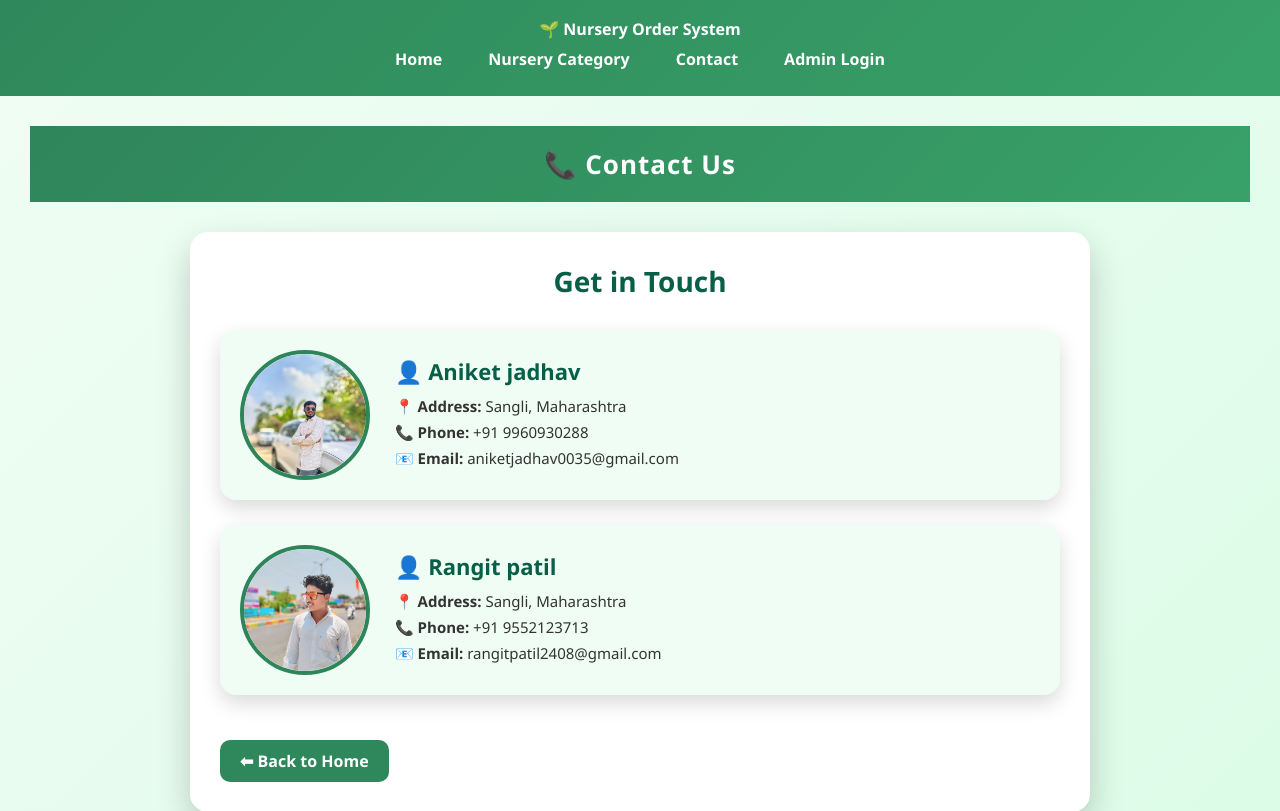
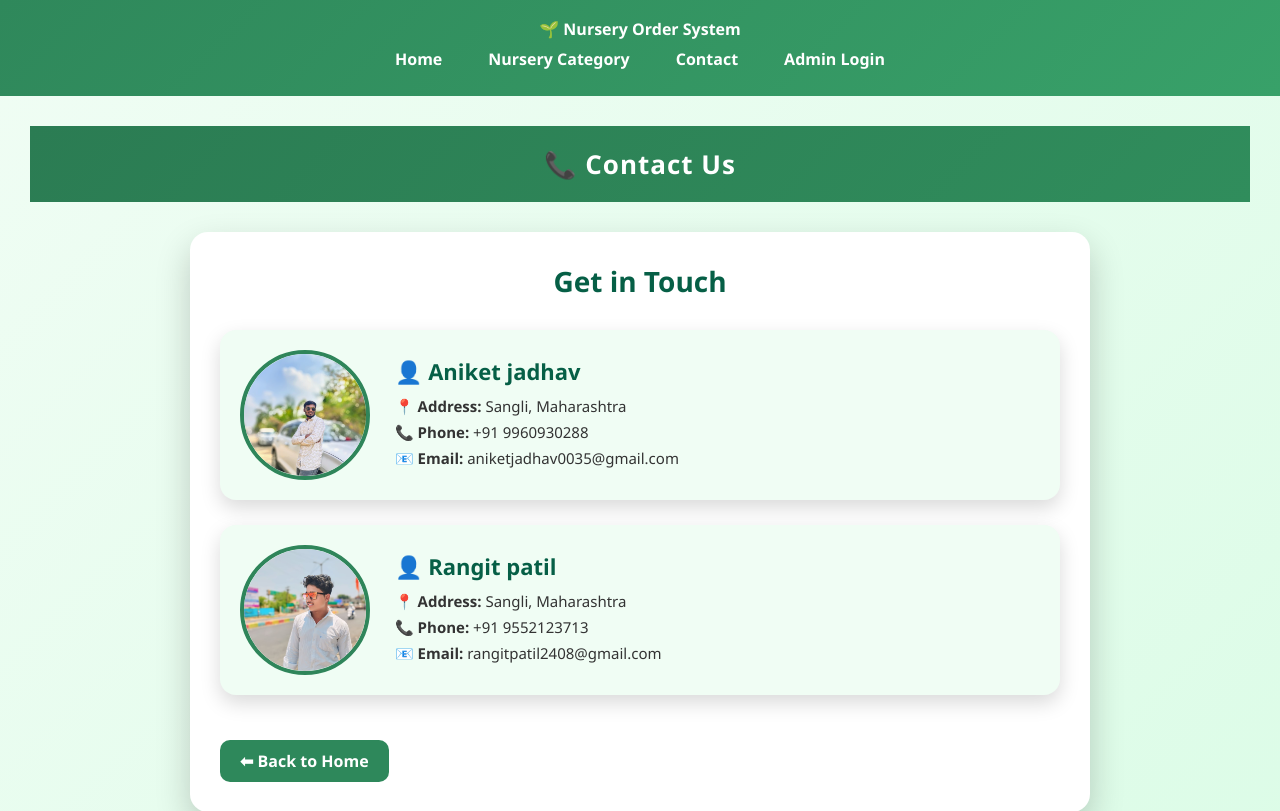
Before and after one commit to TusharPatil-20/Nursery-Order-System, a Flask app: page /contact in a window 1280 px wide. Shown: the top 811 px of the page. Run offline with Flask 3, Linux system fonts and the light colour scheme.

Commit message:
style change

```diff
--- a/static/contact.css
+++ b/static/contact.css
@@ -10,7 +10,7 @@ body {
 
 /* Header */
 .contact-header {
-    background: linear-gradient(135deg, #2f855a, #38a169);
+    background: linear-gradient(135deg, #2b7c53, #308d5c);
     color: white;
     text-align: center;
     padding: 20px;
```
